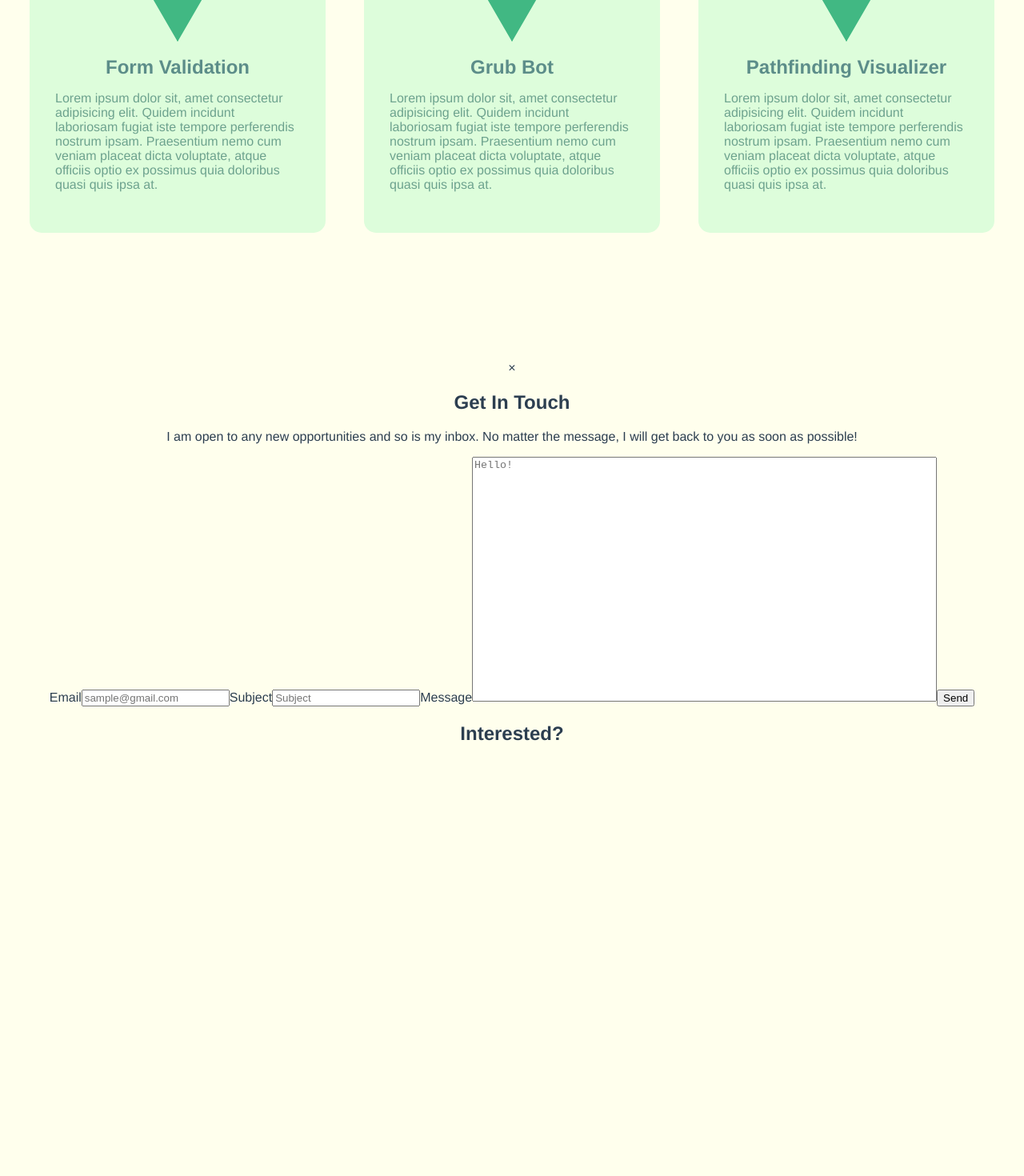
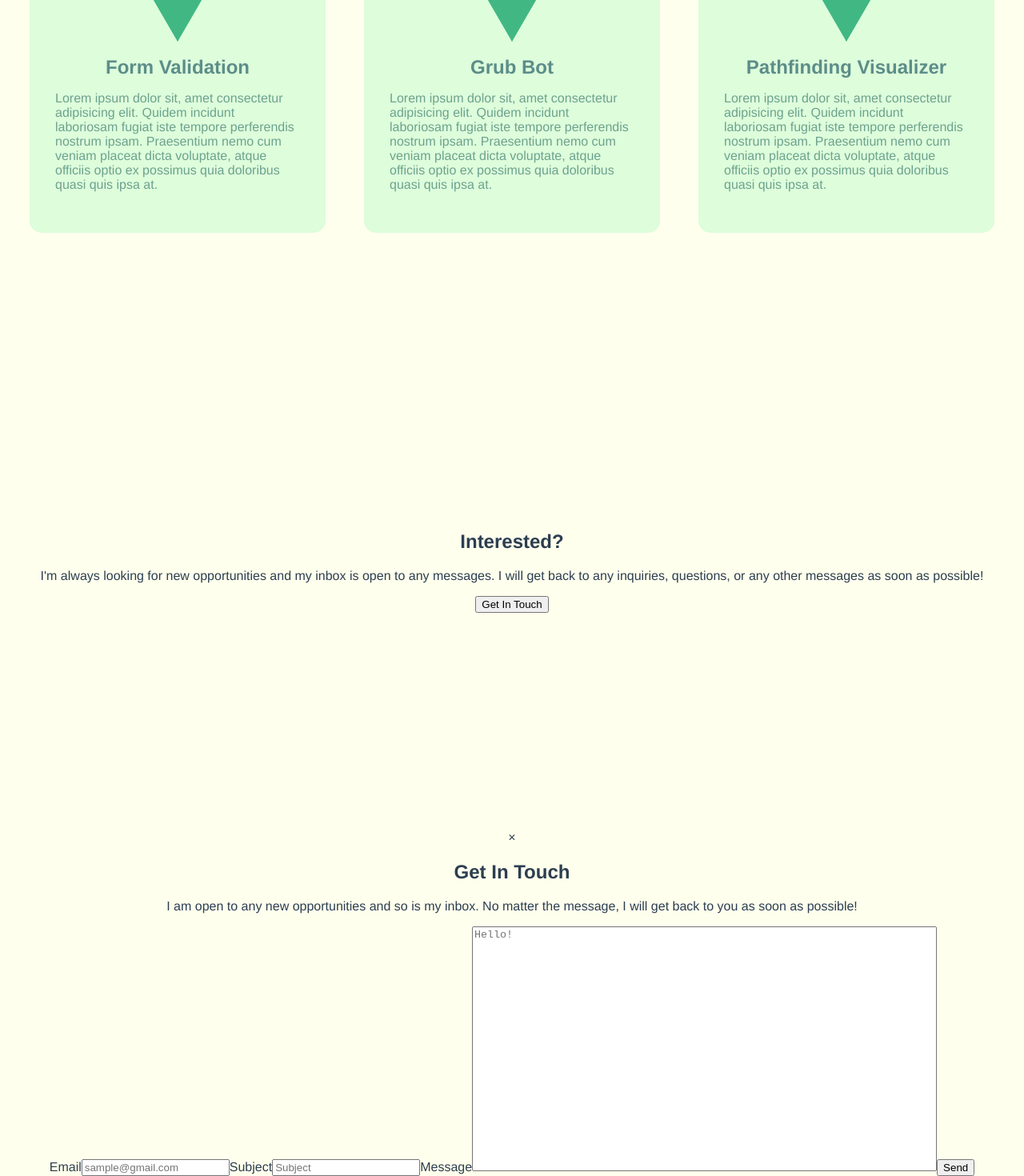
Before and after one commit to jackiewong99/portfolio, a Vue app: page / in a window 1280 px wide. Shown: the part 2046-3516 px from the top of the page at 80% size. Before the commit the page ends 2997 px from the top, so only its background shows below. Built offline with nearby package versions, Linux system fonts and the light colour scheme.

Commit message:
Update layout and nav links.

```diff
--- a/src/App.vue
+++ b/src/App.vue
@@ -10,7 +10,7 @@
           <a class="nav-link" href="#about">About</a>
         </li>
         <li><a class="nav-link" href="#projects">Projects</a></li>
-        <li><a class="nav-link" href="#callToAction">Contact</a></li>
+        <li><a class="nav-link" href="#contact">Contact</a></li>
 
         <!-- **RESUME OPENS NEW TAB -->
         <li><a class="nav-link" href="#">Resume</a></li>
@@ -35,13 +35,21 @@
         <Projects />
       </section>
       <!-- CONTACT -->
-      <section id="contact-modal">
-        <Contact />
-      </section>
       <section id="contact">
         <div>
           <h1>Interested?</h1>
+          <div class="callToAction">
+            <p>
+              I'm always looking for new opportunities and my inbox is open to
+              any messages. I will get back to any inquiries, questions, or any
+              other messages as soon as possible!
+            </p>
+            <button>Get In Touch</button>
+          </div>
         </div>
+      </section>
+      <section id="contact-modal">
+        <Contact />
       </section>
     </main>
   </div>
@@ -253,7 +261,11 @@ main {
 
 /* PROJECTS */
 #projects {
-  padding: 4rem 1rem 10rem 1rem;
+  padding: 4rem 1rem 18rem 1rem;
+}
+
+#contact {
+  padding: 4rem 1rem 17rem 1rem;
 }
 
 /* MAIN MEDIA QUERIES */
```
